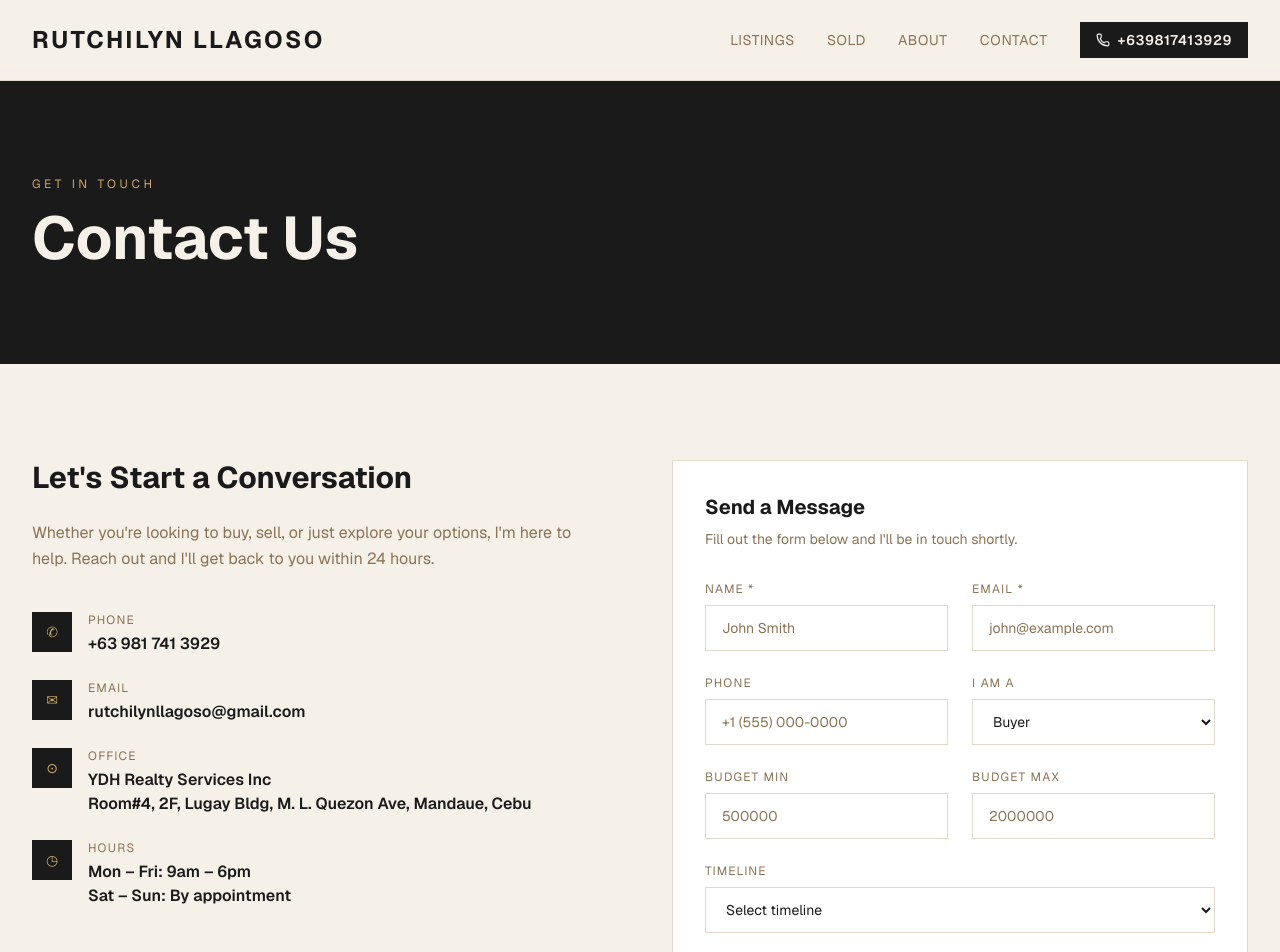
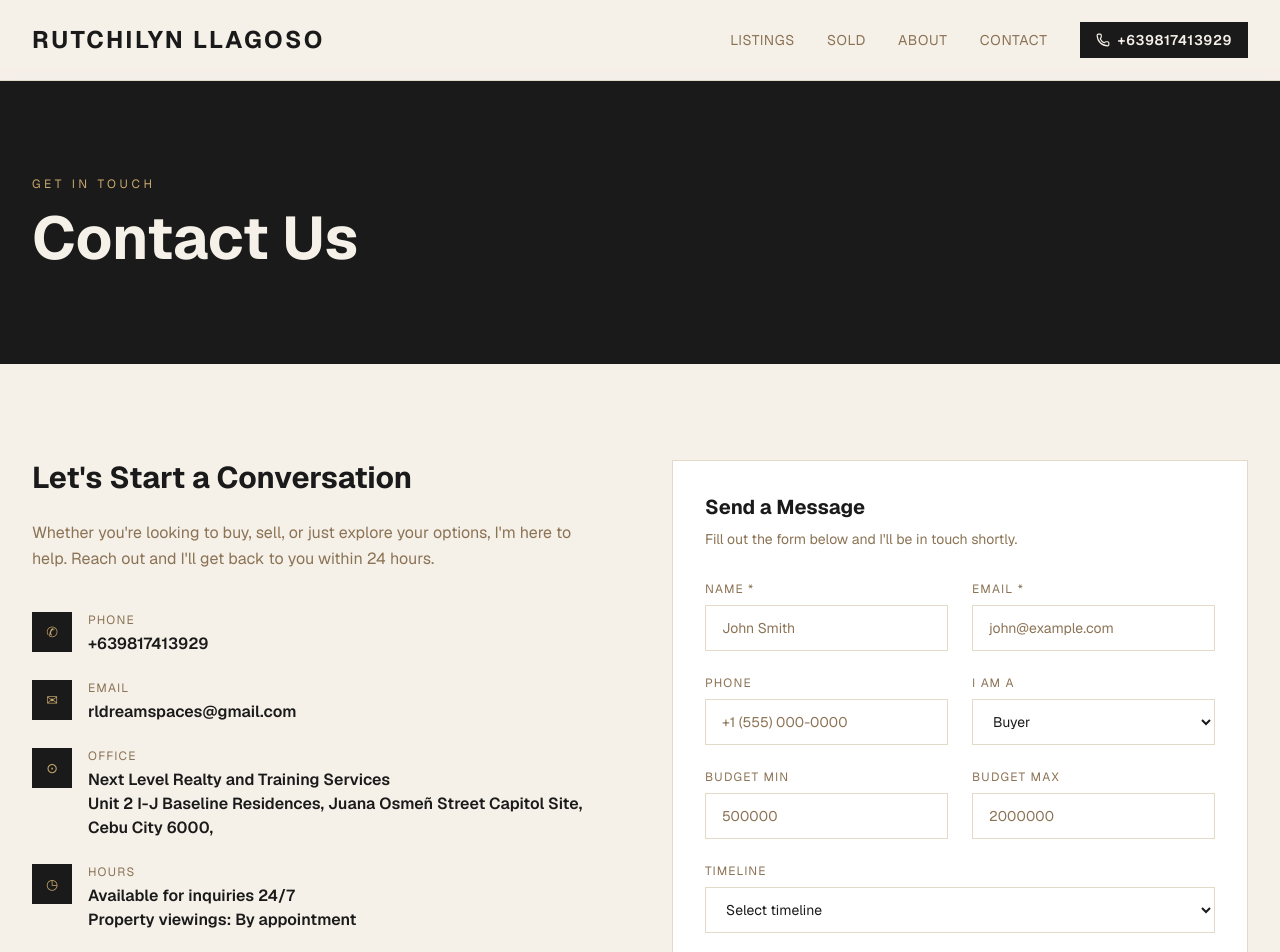
Before and after one commit to ChristineGiljang/realtor-rutch, a Next.js app: page /contact in a window 1280 px wide. Shown: the top 952 px of the page. Built offline with nearby package versions, Linux system fonts and the light colour scheme.

Commit message:
update resend domain to realtor-rutch.com

```diff
--- a/app/(main)/contact/page.tsx
+++ b/app/(main)/contact/page.tsx
@@ -40,7 +40,7 @@ export default function ContactPage() {
                     href="tel:+63 9817413929"
                     className="text-[#1A1A1A] font-semibold hover:text-[#C9A96E] transition"
                   >
-                    +63 981 741 3929
+                    +639817413929
                   </a>
                 </div>
               </div>
@@ -57,7 +57,7 @@ export default function ContactPage() {
                     href="mailto:rutchilynllagoso@gmail.com"
                     className="text-[#1A1A1A] font-semibold hover:text-[#C9A96E] transition"
                   >
-                    rutchilynllagoso@gmail.com
+                    rldreamspaces@gmail.com
                   </a>
                 </div>
               </div>
@@ -71,9 +71,10 @@ export default function ContactPage() {
                     Office
                   </p>
                   <p className="text-[#1A1A1A] font-semibold">
-                    YDH Realty Services Inc
+                    Next Level Realty and Training Services
                     <br />
-                    Room#4, 2F, Lugay Bldg, M. L. Quezon Ave, Mandaue, Cebu
+                    Unit 2 I-J Baseline Residences, Juana Osmeñ Street Capitol
+                    Site, Cebu City 6000,
                   </p>
                 </div>
               </div>
@@ -87,9 +88,9 @@ export default function ContactPage() {
                     Hours
                   </p>
                   <p className="text-[#1A1A1A] font-semibold">
-                    Mon – Fri: 9am – 6pm
+                    Available for inquiries 24/7
                     <br />
-                    Sat – Sun: By appointment
+                    Property viewings: By appointment
                   </p>
                 </div>
               </div>
```
